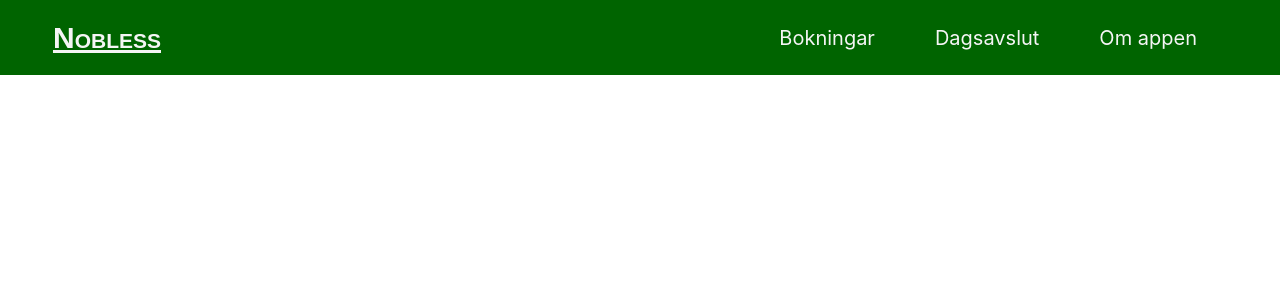
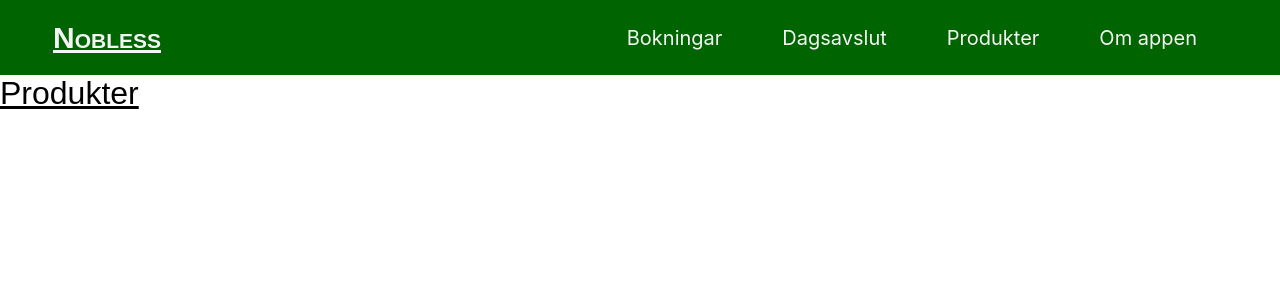
Before and after one commit to jelu000/bokingcomponent, a React (Create React App) app: page /produkter in a window 1280 px wide. Shown: the top 300 px of the page. Built offline with nearby package versions, Linux system fonts and the light colour scheme.

Commit message:
Börjar med produkter

```diff
--- a/src/App.js
+++ b/src/App.js
@@ -3,6 +3,7 @@ import JlBokingComp from "./components/JlBokingComp";
 import Navbar from './components/Navbar/Navbar';
 import Dagsavslut from './components/dagsavslut/Dagsavslut';
 import Om from './components/Om/Om';
+import Products from './components/produkter/Products';
 //import Utskrift from './components/dagsavslut/Utskrift';
 //<Route path="/utskrift" element={<Utskrift />} exact />
 
@@ -21,11 +22,13 @@ function App() {
 
       <Routes>
 
-        <Route index element={<JlBokingComp />} exact />
+        <Route path="/" element={<JlBokingComp />}  />
 
 
-        <Route path="/dagsavslut" element={<Dagsavslut />} exact />
-        <Route path="/om" element={<Om />} exact />
+        <Route path="/dagsavslut" element={<Dagsavslut />} />
+        <Route path="/produkter" element={<Products />}  />
+        <Route path="/om" element={<Om />}  />
+
 
 
       </Routes>
--- a/src/components/Navbar/Navbar.js
+++ b/src/components/Navbar/Navbar.js
@@ -21,6 +21,9 @@ const Navbar = () => {
                 <Link to="/dagsavslut" className="about">
                     <li>Dagsavslut</li>
                 </Link>
+                <Link to="/produkter" className="about">
+                    <li>Produkter</li>
+                </Link>
                 <Link to="/om" className="about">
                     <li>Om appen</li>
                 </Link>
--- /dev/null
+++ b/src/components/produkter/Products.js
@@ -0,0 +1,17 @@
+import React, { Component } from 'react'
+
+
+export default class Products extends Component {
+
+    constructor(props){
+        super(props);
+    }
+
+    render() {
+        return (
+            <div>
+                <h1 className="h1_header">Produkter</h1>
+            </div>
+        )
+    }
+}
```
Also changed, not shown: src/components/produkter/Product.js (added, +8 -0 lines), 1 other file (tests, documents, lock files or other folders).
